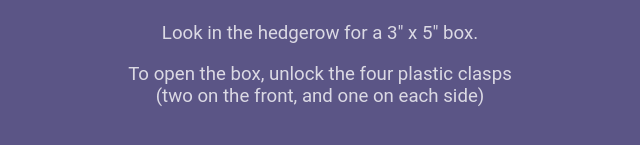
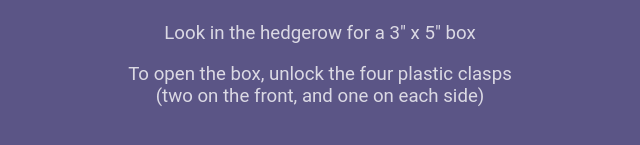
Before and after one commit to Fisher-CMH/GCA27A9, a plain HTML site: page docs/index.html in a window 1280 px wide. Shown: the part 183-328 px from the top of the page, 320-960 px from the left. Drawn offline with Linux system fonts and the light colour scheme.

Commit message:
Update index.html

```diff
--- a/docs/index.html
+++ b/docs/index.html
@@ -5,7 +5,7 @@
     <p>GCA27A9 - NFC Multi Cache in Hannah Park</p>
     <p>The final coordinates are</p>
     <h1>N 40 02.561 W 082 49.206</h1>
-    <p>Look in the hedgerow for a 3" x 5" box.</p>
+    <p>Look in the hedgerow for a 3" x 5" box</p>
     <p>To open the box, unlock the four plastic clasps<br/>(two on the front, and one on each side)</p>
     <p>&nbsp;</p>
   </body>
```
